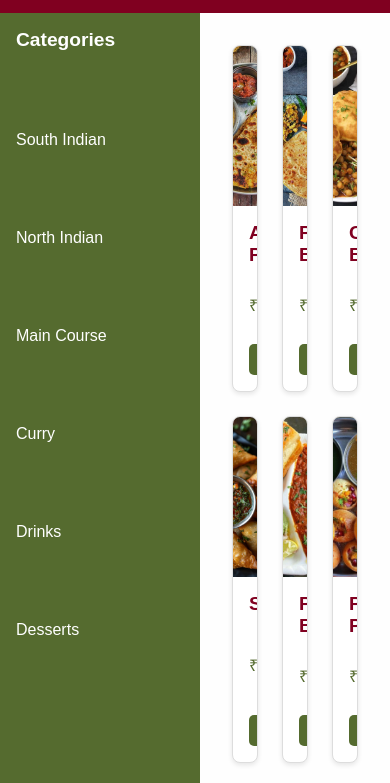
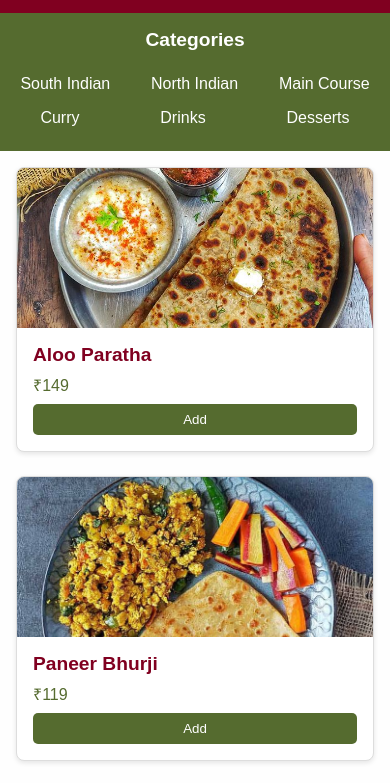
Before and after one commit to kimtaehyung1010/emerald, a plain HTML site: page northindian.html in a window 390 px wide. Shown: the part 49-832 px from the top of the page. Drawn offline with Linux system fonts and the light colour scheme.

Commit message:
Updated multiple HTML files for mobile responsiveness

```diff
--- a/northindian.html
+++ b/northindian.html
@@ -25,7 +25,7 @@
       color: var(--text-dark);
       display: flex;
       flex-direction: column;
-      height: 100vh;
+      min-height: 100vh;
     }
 
     header {
@@ -35,6 +35,7 @@
       padding: 1rem 2rem;
       background-color: var(--burgundy);
       color: white;
+      flex-wrap: wrap;
     }
 
     .logo {
@@ -70,6 +71,7 @@
       display: flex;
       flex: 1;
       overflow: hidden;
+      flex-wrap: wrap;
     }
 
     .sidebar {
@@ -77,6 +79,7 @@
       background-color: var(--olive-green);
       color: white;
       padding: 1rem;
+      flex-shrink: 0;
     }
 
     .sidebar h3 {
@@ -88,7 +91,7 @@
       display: block;
       color: white;
       text-decoration: none;
-      margin: 5rem 0;
+      margin: 2rem 0;
     }
 
     .sidebar a:hover {
@@ -100,10 +103,10 @@
       padding: 2rem;
       display: grid;
       grid-template-columns: repeat(3, 1fr);
-      grid-auto-rows: auto;
       gap: 1.5rem;
       overflow-y: auto;
     }
+
     .dish-box {
       background-color: white;
       border: 1px solid #ddd;
@@ -111,7 +114,7 @@
       overflow: hidden;
       display: flex;
       flex-direction: column;
-      box-shadow: 0 2px 5px rgba(0,0,0,0.1);
+      box-shadow: 0 2px 5px rgba(0, 0, 0, 0.1);
     }
 
     .dish-box img {
@@ -152,8 +155,43 @@
     .add-button:hover {
       background-color: #6b8e23;
     }
+
+    /* ✅ RESPONSIVE FIXES */
+    @media (max-width: 1024px) {
+      .menu-section {
+        grid-template-columns: repeat(2, 1fr);
+      }
+    }
+
+    @media (max-width: 768px) {
+      .content {
+        flex-direction: column;
+      }
+
+      .sidebar {
+        width: 100%;
+        display: flex;
+        flex-wrap: wrap;
+        justify-content: space-around;
+        padding: 1rem 0;
+      }
+
+      .sidebar h3 {
+        flex-basis: 100%;
+        text-align: center;
+      }
+
+      .sidebar a {
+        margin: 0.5rem 1rem;
+      }
+
+      .menu-section {
+        grid-template-columns: repeat(1, 1fr);
+        padding: 1rem;
+      }
+    }
   </style>
-</head>
+  <head>
 <body>
   <header>
     <div class="logo">
```
Also changed, not shown: bill.html (+42 -0 lines), curry.html (+43 -4 lines), desserts.html (+43 -4 lines), drinks.html (+43 -4 lines), maincourse.html (+43 -4 lines), menuindex.html (+1 -0 lines).
